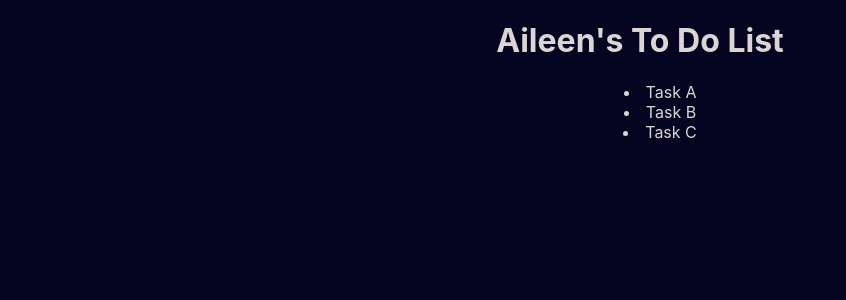
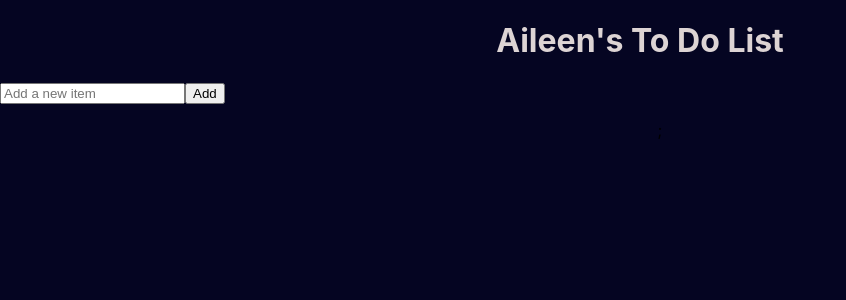
Before and after one commit to adonegan/react-todo-list, a React (Create React App) app: page / in a window 1280 px wide. Shown: the top 300 px of the page, without its empty margins (0-846 px from the left). Built offline with nearby package versions, Linux system fonts and the light colour scheme.

Commit message:
update ListContainer with new listItem comp + handle form submission to accept dynamic data

```diff
--- a/src/components/ListContainer.js
+++ b/src/components/ListContainer.js
@@ -1,12 +1,39 @@
-import React from 'react';
+import React, {useState} from 'react';
+import ListItem from './ListItem';
 
-const ListContainer = ({ tasks }) => {
+const ListContainer = () => {
+    const [items, setItems] = useState([]); // starts as empty list
+    const [newItem, setNewItem] = useState(''); // input starts as empty string
+
+    const handleInputChange = (e) => {
+        setNewItem(e.target.value); // input field value
+    };
+
+    const handleSubmit = (e) => {
+        e.preventDefault(); // prevent reload
+        if (newItem.trim()){
+            setItems([...items, newItem]);
+            setNewItem(''); // reset to empty string
+        };
+    };
+
     return (
-        <ul>
-            {tasks.map((task, index) => (
-                <li key={index} class="listItems">{task}</li>
-            ))}
-        </ul>
+        <div>
+            <form onSubmit={handleSubmit}>
+                <input
+                    type="text"
+                    value={newItem}
+                    onChange={handleInputChange}
+                    placeholder="Add a new item"
+                />
+                <button type="submit">Add</button>
+            </form>
+            <ul>
+                {items.map((item, index) => (
+                    <ListItem key={index} item={item} />
+                ))};
+            </ul>
+        </div>
     );
 };
 
```
